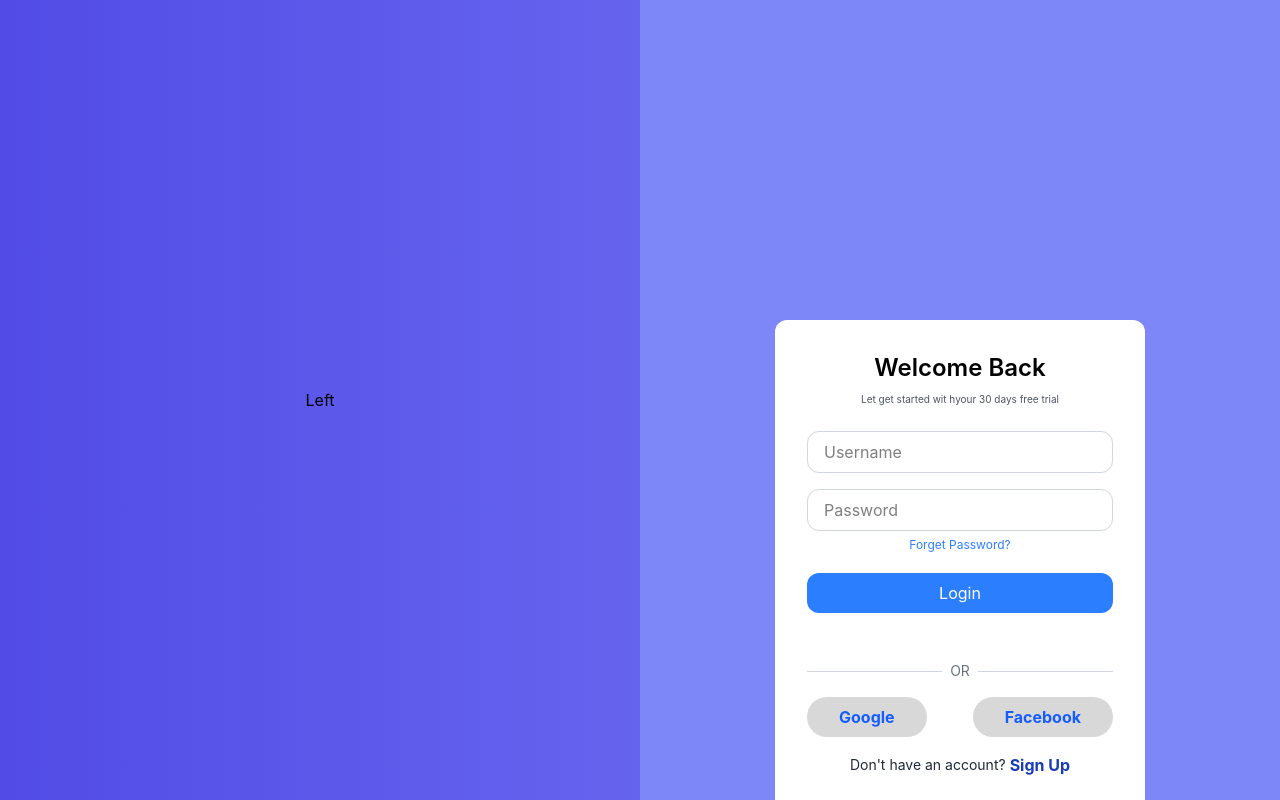
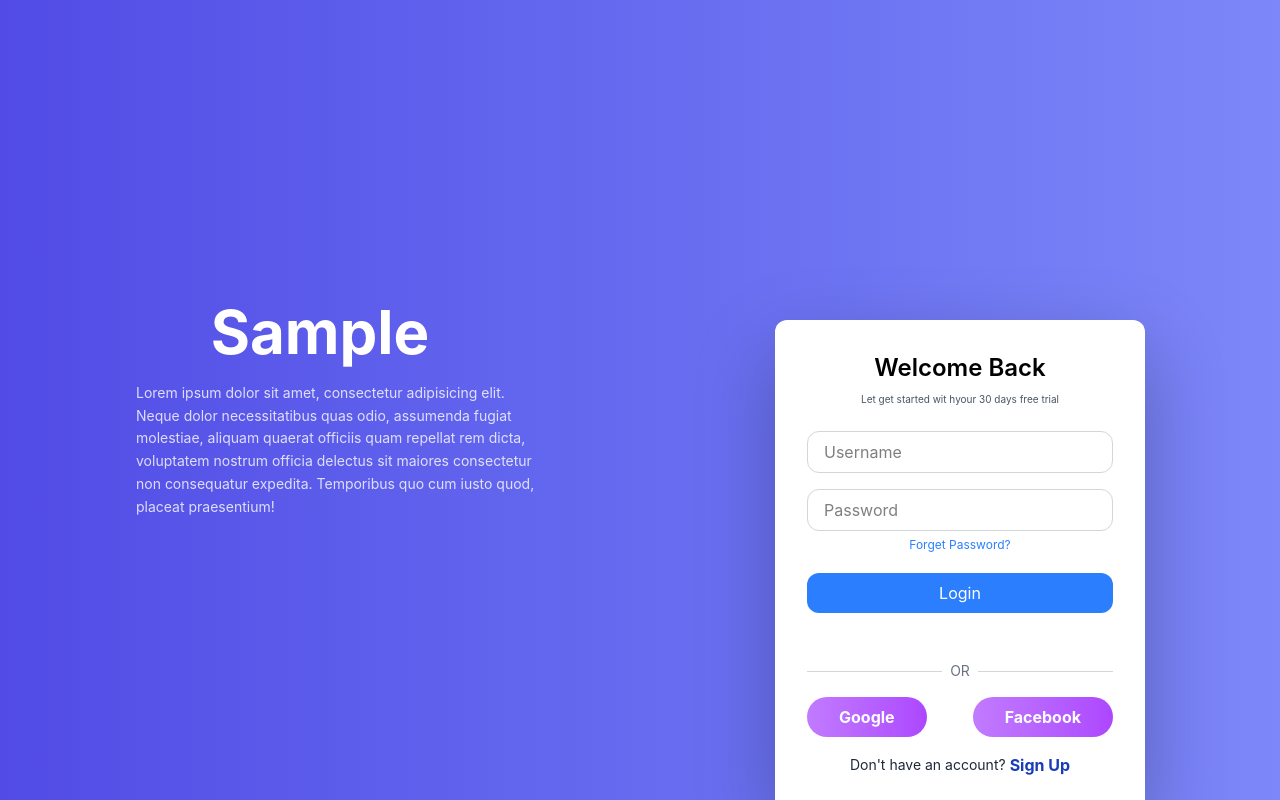
Before and after one commit to PARAS-KALURA/auth-system-mern, a React (Vite) app in the folder frontend/: page / in a window 1280 px wide. Built offline with nearby package versions, Linux system fonts and the light colour scheme.

Commit message:
Login Page Updated

```diff
--- a/frontend/index.html
+++ b/frontend/index.html
@@ -5,7 +5,7 @@
     <link rel="icon" type="image/svg+xml" href="/favicon.svg" />
     <meta name="viewport" content="width=device-width, initial-scale=1.0" />
       <link href="/src/style.css" rel="stylesheet">
-    <title>frontend</title>
+    <title>AUTH-SYSTEM</title>
   </head>
   <body>
     <div id="root"></div>
--- a/frontend/src/pages/Login.jsx
+++ b/frontend/src/pages/Login.jsx
@@ -2,13 +2,20 @@ import React from 'react'
 
 const Login = () => {
   return (
-    <div className='flex min-h-screen'>
+    <div className='flex min-h-screen  bg-gradient-to-r from-[#524be6] to-[#7d87f8]'>
 
-     <div className='w-1/2 bg-gradient-to-r from-[#524be6] to-[#6564ee] min-h-screen flex items-center justify-center' >Left</div>
+
+      {/* Left Div */}
+     <div className='w-1/2 min-h-screen flex items-center justify-center' >
+     <div className='flex flex-col' >
+     <h1 className='text-6xl text-white w-full text-center p-5 font-bold' >Sample</h1>
+     <p className='text-white/80 text-sm leading-relaxed pl-10 max-w-md' >Lorem ipsum dolor sit amet, consectetur adipisicing elit. Neque dolor necessitatibus quas odio, assumenda fugiat molestiae, aliquam quaerat officiis quam repellat rem dicta, voluptatem nostrum officia delectus sit maiores consectetur non consequatur expedita. Temporibus quo cum iusto quod, placeat praesentium!</p>
+     </div>
+     </div>
 
       {/* Right Div */}
-     <div className='w-1/2 bg-[#7d87f8] min-h-screen flex  justify-center items-end ' >
-     <div className='bg-white w-[370px] h-[480px] rounded-t-xl p-8' >
+     <div className='w-1/2 min-h-screen flex  justify-center items-end' >
+     <div className='bg-white w-[370px] h-[480px] rounded-t-xl p-8 shadow-[0_30px_80px_rgba(0,0,0,0.25)] hover:shadow-[0_30px_80px_rgba(0,0,0,0.40)] transition-all duration-300' >
       <h2 className='text-2xl text-center font-semibold' >Welcome Back</h2>
       <p className='text-gray-600 text-[10px] text-center pt-2 pb-6' >Let get started wit hyour 30 days free trial</p>
       <input type="text" placeholder='Username'
@@ -29,8 +36,8 @@ const Login = () => {
 
 
       <div className='flex justify-between' >
-        <div className='px-8 py-2 bg-[#d8d8d8] rounded-3xl text-blue-600 font-bold cursor-pointer' >Google</div>
-        <div className='px-8 py-2 bg-[#d8d8d8] rounded-3xl text-blue-600 font-bold cursor-pointer' >Facebook</div>
+        <div className='px-8 py-2 bg-gradient-to-r from-purple-400 to-purple-500 hover:bg-purple-700 text-white rounded-3xl  font-bold cursor-pointer active:scale-90 active:bg-purple-800 transition-all duration-100' >Google</div>
+        <div className='px-8 py-2  rounded-3xl bg-gradient-to-r from-purple-400 to-purple-500 text-white font-bold cursor-pointer active:scale-90 active:bg-purple-800 transition-all duration-100' >Facebook</div>
       </div>
 
       <div className='flex mt-4 gap-1 items-center justify-center w-full' >
```
